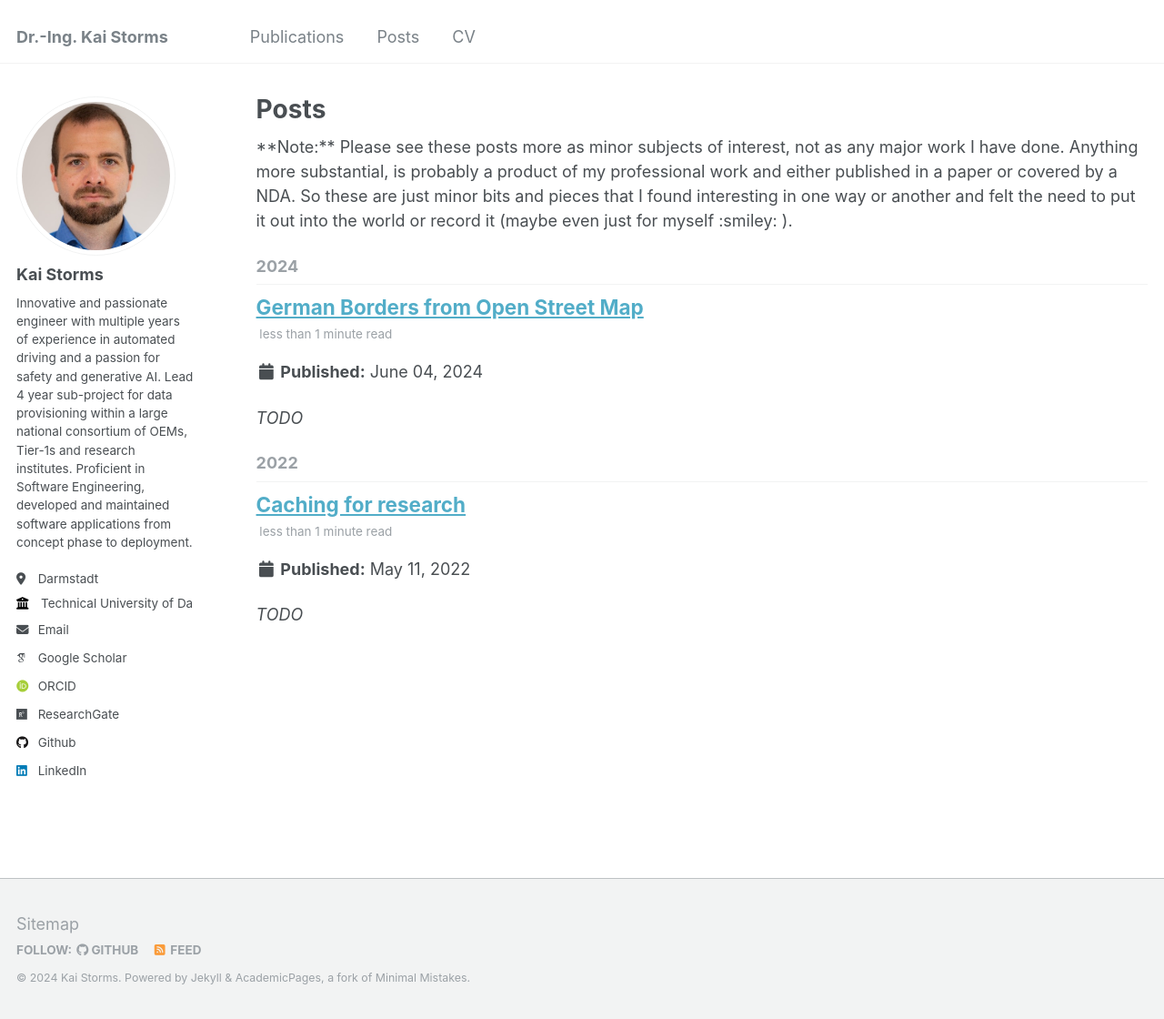
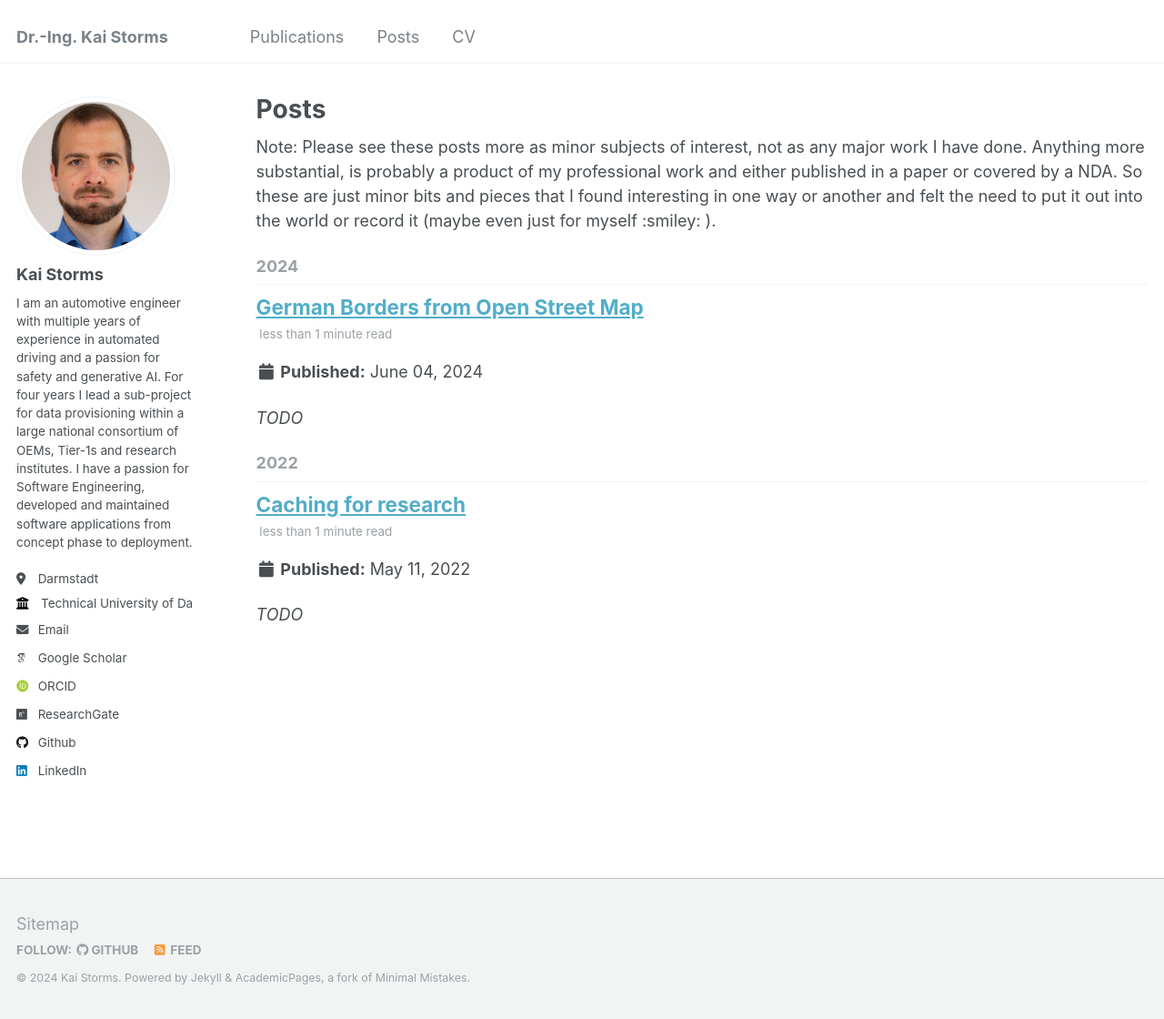
Before and after one commit to kai-storms/kai-storms.github.io, a Jekyll site: the page built from _pages/year-archive.html, in a window 1280 px wide and 1120 px high. Shown: the whole window at 91% size. Built offline with Jekyll 4.4.1, drawn with Linux system fonts in a browser that asks for light colours; some web fonts are replaced.

Commit message:
update bio

```diff
--- a/_config.yml
+++ b/_config.yml
@@ -24,7 +24,7 @@ author:
   avatar           : "profile.png"
   name             : "Kai Storms"
   pronouns         : # example: "she/her"
-  bio              : "Innovative and passionate engineer with multiple years of experience in automated driving and a passion for safety and generative AI. Lead 4 year sub-project for data provisioning within a large national consortium of OEMs, Tier-1s and research institutes. Proficient in Software Engineering, developed and maintained software applications from concept phase to deployment."
+  bio              : "I am an automotive engineer with multiple years of experience in automated driving and a passion for safety and generative AI. For four years I lead a sub-project for data provisioning within a large national consortium of OEMs, Tier-1s and research institutes. I have a passion for Software Engineering, developed and maintained software applications from concept phase to deployment."
   location         : "Darmstadt"
   employer         : "Technical University of Darmstadt"
   uri              : # URL
--- a/_pages/year-archive.html
+++ b/_pages/year-archive.html
@@ -7,7 +7,7 @@ redirect_from:
   - /wordpress/blog-posts/
 ---
 
-**Note:** Please see these posts more as minor subjects of interest, not as any major work I have done.
+<b></b>Note:</b> Please see these posts more as minor subjects of interest, not as any major work I have done.
 Anything more substantial, is probably a product of my professional work and either published in a paper or covered by a NDA.
 So these are just minor bits and pieces that I found interesting in one way or another and felt the need to put it out into the world or record it (maybe even just for myself :smiley: ).
 
```
